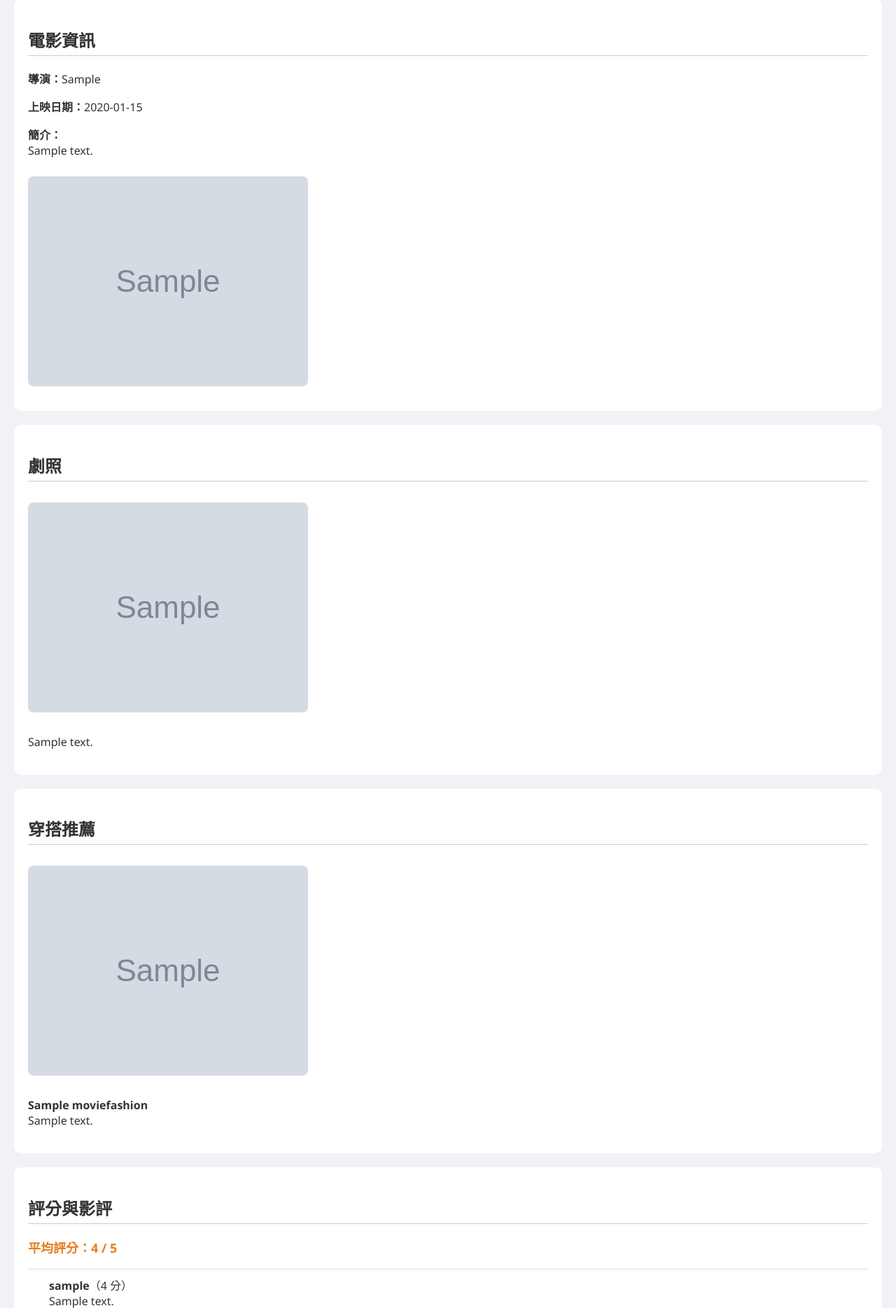
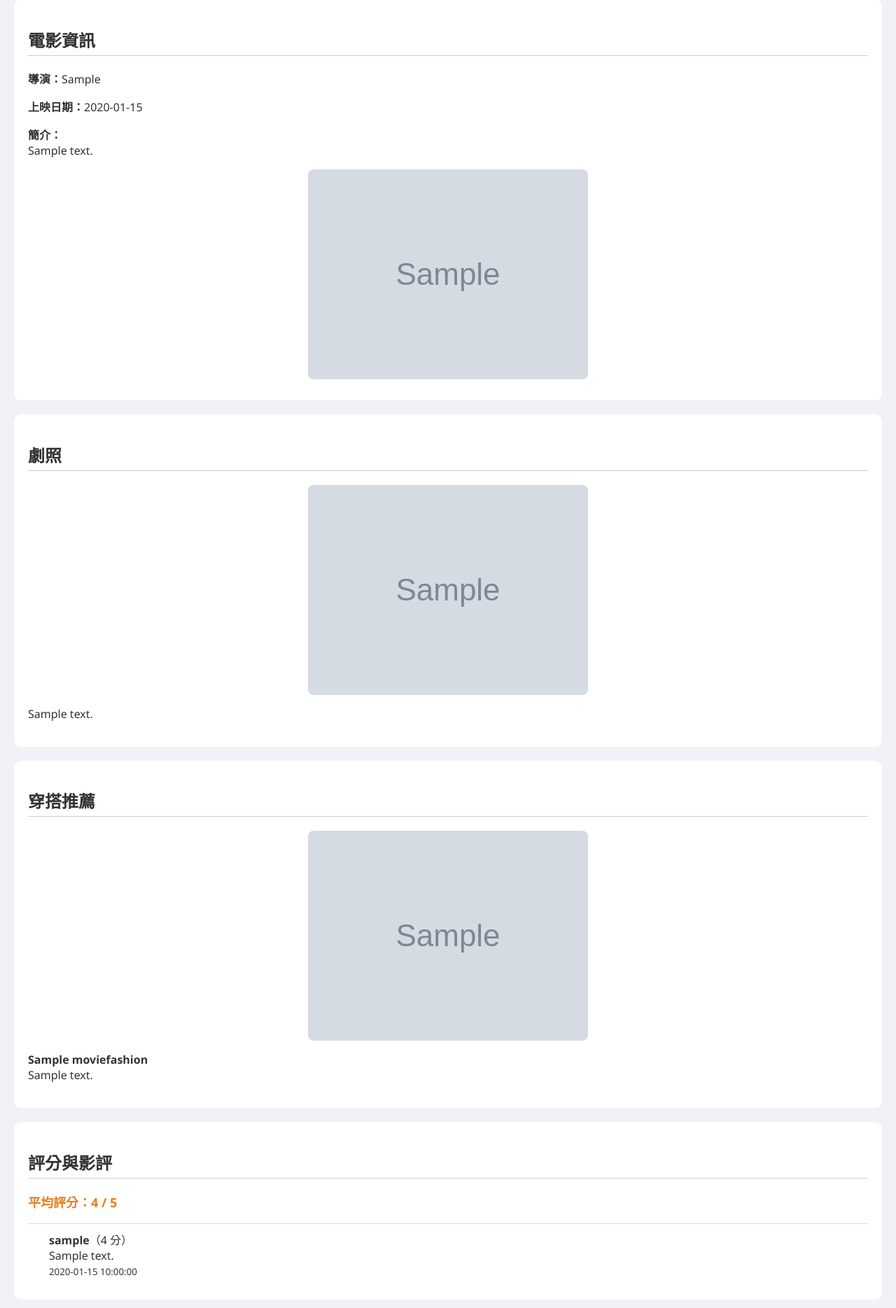
Before and after one commit to ammmy0415/Database_final, a PHP site: page /movie_detail.php?movie_id=1 in a window 1280 px wide. Shown: the part 113-1982 px from the top of the page at 70% size. Run offline with PHP 8.4, Linux system fonts and the light colour scheme; tables that the repository leaves empty hold one stand-in row (values such as "Sample post"); grey boxes marked "Sample" are stand-in pictures.

Commit message:
Update movie_detail.php

```diff
--- a/movie_detail.php
+++ b/movie_detail.php
@@ -76,7 +76,7 @@ $streaming_links = $result->fetch_all(MYSQLI_ASSOC);
 <head>
     <meta charset="UTF-8">
     <title><?= htmlspecialchars($movie['title']) ?> - 詳細資訊</title>
-    <link rel="stylesheet" href="style\movie_detail.css">
+    <link rel="stylesheet" href="style/movie_detail.css">
     <!--style>
         body { font-family: sans-serif; background: #f0f0f0; padding: 20px; }
         .section { background: #fff; padding: 20px; margin-bottom: 20px; border-radius: 8px; }
@@ -114,7 +114,8 @@ $streaming_links = $result->fetch_all(MYSQLI_ASSOC);
     <p><strong>上映日期：</strong><?= $movie['release_date'] ?></p>
     <p><strong>簡介：</strong><br><?= nl2br(htmlspecialchars($movie['summary'])) ?></p>
     <?php if (!empty($movie['poster_url'])): ?>
-        <img src="<?= htmlspecialchars($movie['poster_url']) ?>" alt="海報">
+        <img src="<?= htmlspecialchars($movie['poster_url']) ?>" alt="劇照"
+            style="max-height:400px; width:auto; height:auto; display:block; margin:10px auto; object-fit:contain;">
     <?php endif; ?>
 </div>
 
@@ -128,7 +129,8 @@ $streaming_links = $result->fetch_all(MYSQLI_ASSOC);
 
     </h2>
     <?php while ($still = $stills_result->fetch_assoc()): ?>
-        <img src="<?= htmlspecialchars($still['image_url']) ?>" alt="劇照">
+        <img src="<?= htmlspecialchars($still['image_url']) ?>" alt="劇照"
+            style="max-height:400px; width:auto; height:auto; display:block; margin:10px auto; object-fit:contain;">
         <p><?= htmlspecialchars($still['description']) ?></p>
     <?php endwhile; ?>
 </div>
@@ -144,7 +146,8 @@ $streaming_links = $result->fetch_all(MYSQLI_ASSOC);
 
     </h2>
     <?php while ($look = $fashion_result->fetch_assoc()): ?>
-        <img src="<?= htmlspecialchars($look['look_image_url']) ?>" alt="穿搭圖">
+        <img src="<?= htmlspecialchars($look['look_image_url']) ?>" alt="穿搭圖"
+            style="max-height:400px; width:auto; height:auto; display:block; margin:10px auto; object-fit:contain;">
         <p><strong><?= htmlspecialchars($look['look_title']) ?></strong><br>
         <?= htmlspecialchars($look['description']) ?></p>
     <?php endwhile; ?>
```
